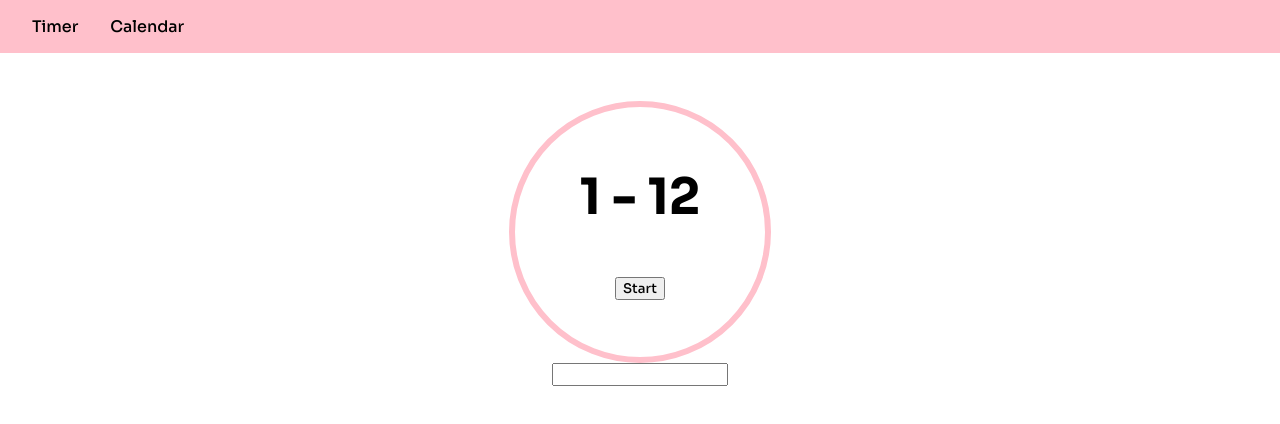
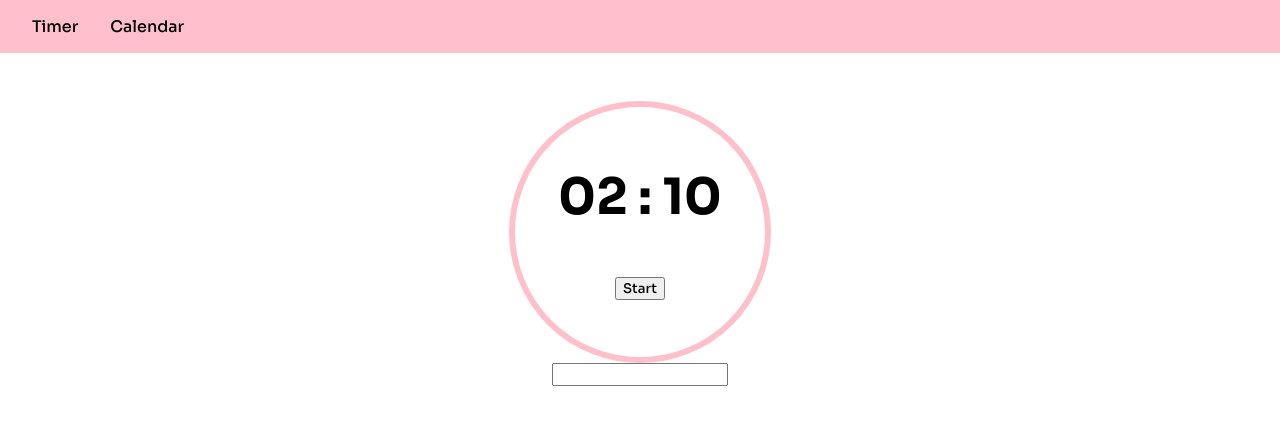
Before and after one commit to macmro7/organizer, a React (Create React App) app: page / in a window 1280 px wide. Shown: the top 424 px of the page. Built offline with nearby package versions, Linux system fonts and the light colour scheme.

Commit message:
add minutes display and counter

```diff
--- a/src/Components/Timer.js
+++ b/src/Components/Timer.js
@@ -1,12 +1,9 @@
 import { useEffect, useState } from "react";
 
 function Timer() {
-    const [seconds, setSeconds] = useState(72);
+    const [seconds, setSeconds] = useState(130);
+    const [minutes, setMinutes] = useState(Math.floor(seconds))
     const [isActive, setIsActive] = useState(false)
-
-    let year = new Date().getFullYear()
-    console.log("tutaj")
-    console.log(year)
 
     function startTimer() {
         setIsActive(prevIsActive => !prevIsActive)
@@ -26,17 +23,24 @@ function Timer() {
     });
 
     function showTime() {
-        let minutes = 0
-        if( seconds > 60) {
-            minutes = seconds / 60
+        console.log('siema')
+        const minutes = Math.floor(seconds / 60)
+
+        /*if (seconds > 59) {
+
+            return `${minutes < 10 ? '0' + minutes : minutes} : ${seconds < 10 ? '0' + seconds - 60 * minutes : seconds - 60 * minutes}`
         }
-        console.log(minutes)
+        else {
+            return `00 : ${seconds}`
+        }*/
+
+        return `${minutes < 10 ? '0' + minutes : minutes} : ${seconds < 10 ? '0' + (seconds - 60 * minutes) : seconds - 60 * minutes}`
     }
 
     return (
         <div className="timer">
             <div className="circle">
-                <h1 className="circle--timer">{seconds > 59 ? `${Math.floor(seconds / 60)} - ${seconds - 60}` : `00 : ${seconds}` }</h1>
+                <h1 className="circle--timer">{showTime()}</h1>
             <button onClick={startTimer}>{isActive ? "Stop" : "Start"}</button>
             </div>
             <input onChange={e => setSeconds(e.target.value)}></input>
```
